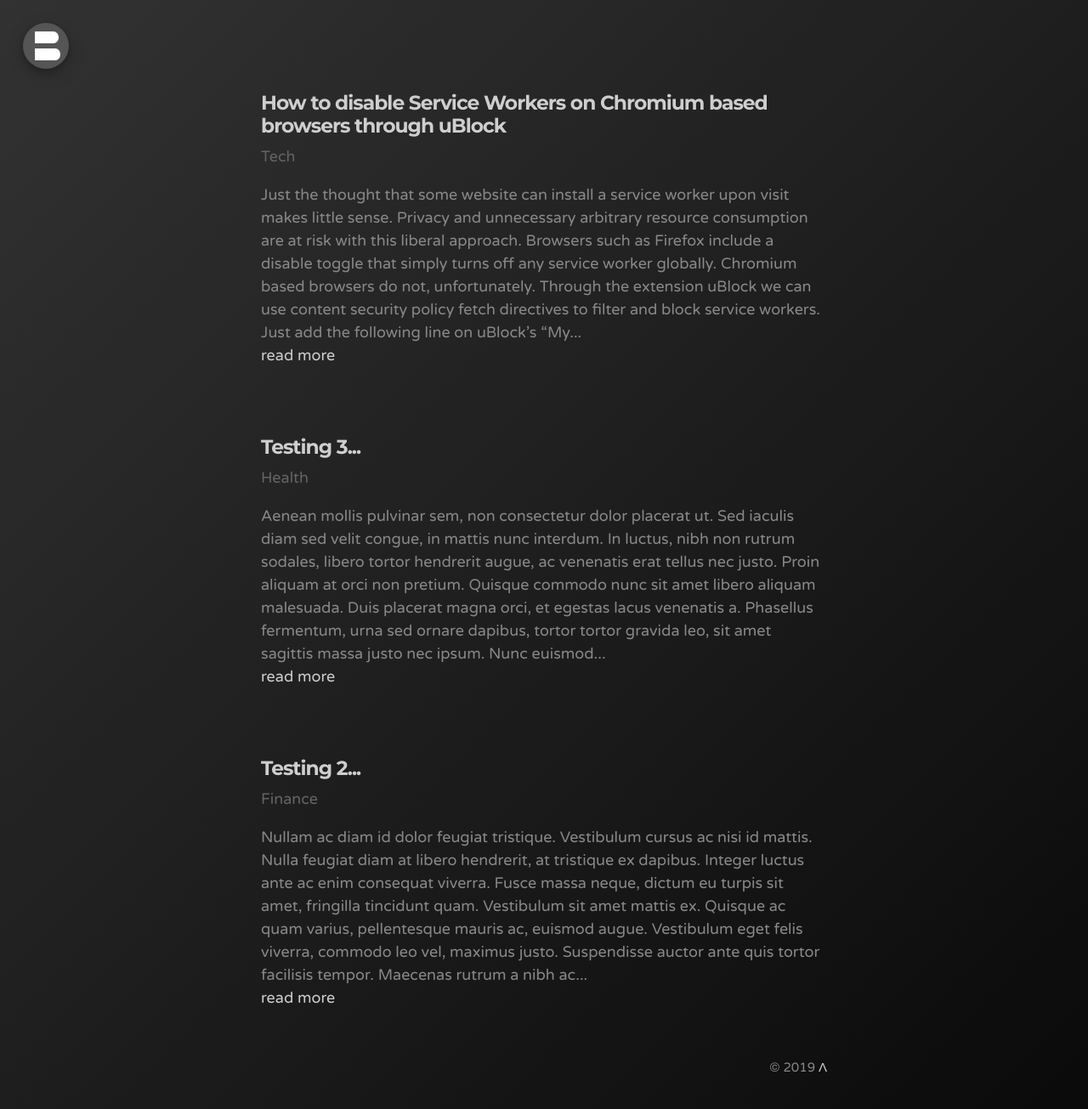
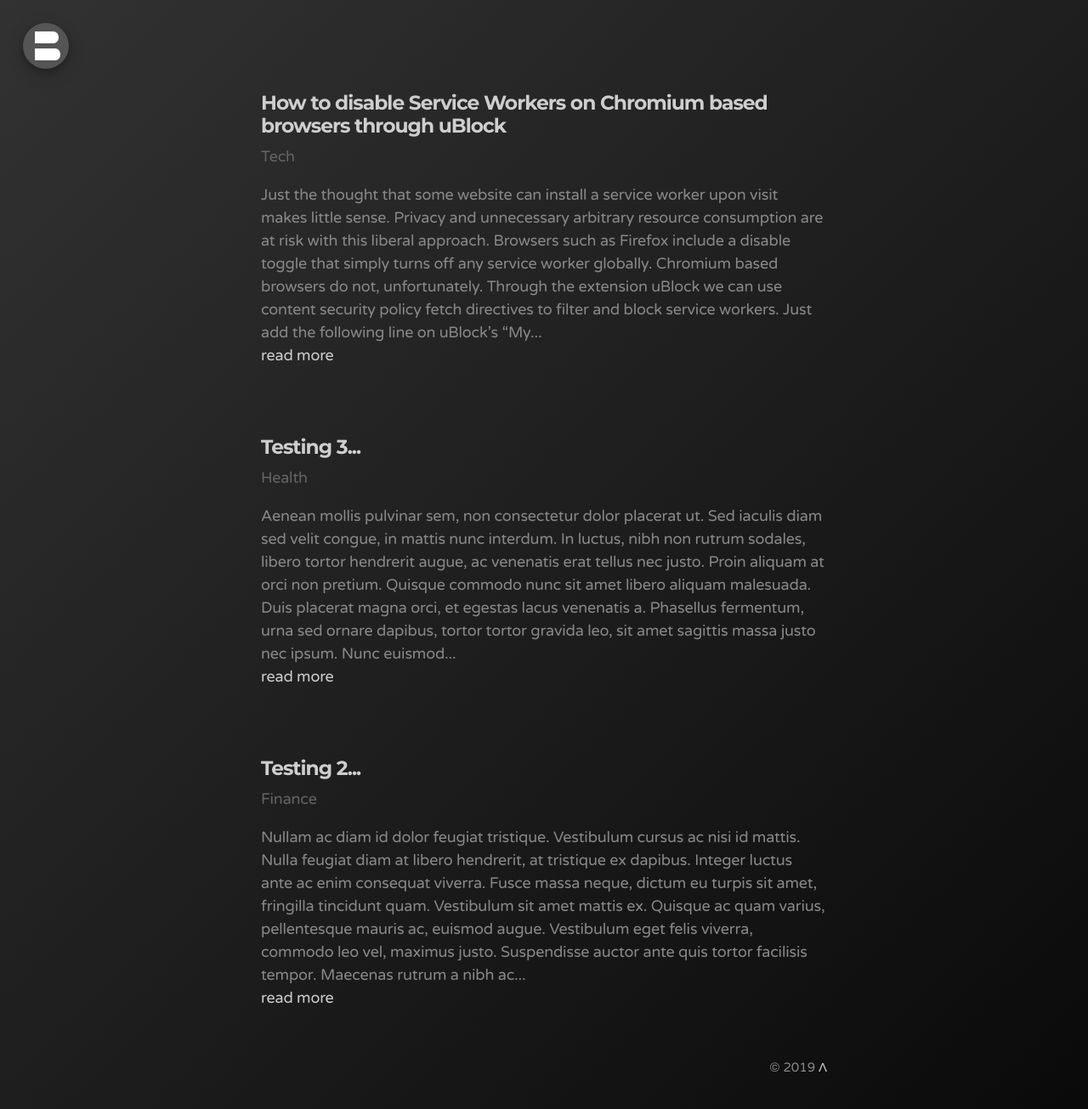
Before and after one commit to bonina/bonina.github.io, a Jekyll site: the page built from index.html, in a window 1280 px wide. Shown: the whole page at 85% size. Built offline with Jekyll 4.4.1, drawn with Linux system fonts in a browser that asks for light colours; the list of posts is cut into pages by our own code.

Commit message:
Update _posts.scss

```diff
--- a/_sass/_posts.scss
+++ b/_sass/_posts.scss
@@ -2,6 +2,10 @@
 .post {
   margin-top: 4.5em;
   //margin-bottom: 4em;
+ font-family: "Varela Round",Arial,sans-serif;
+ font-style: normal;
+ font-weight: 400;
+ letter-spacing: -0.01em;
 }
 
 //.page-title,
```
